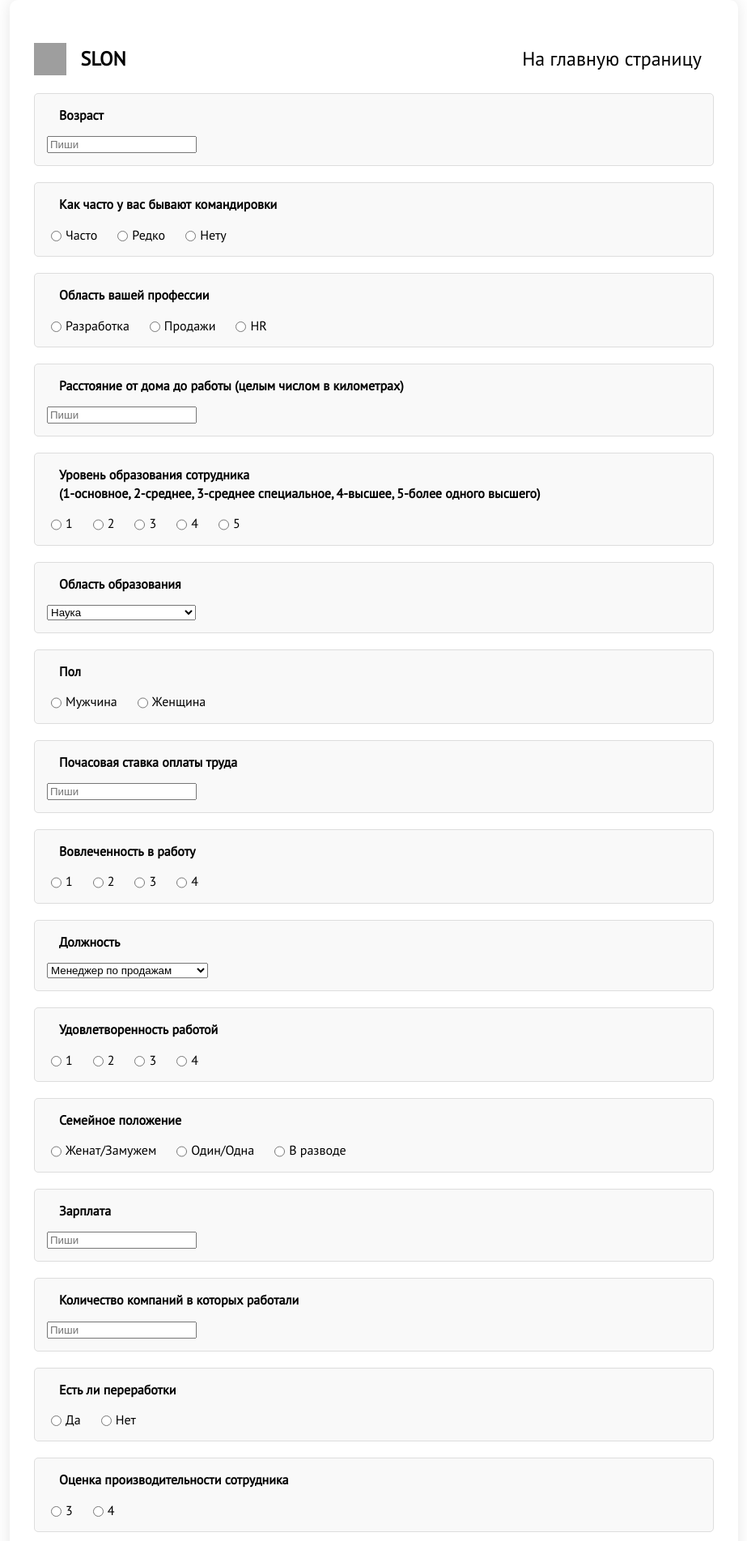
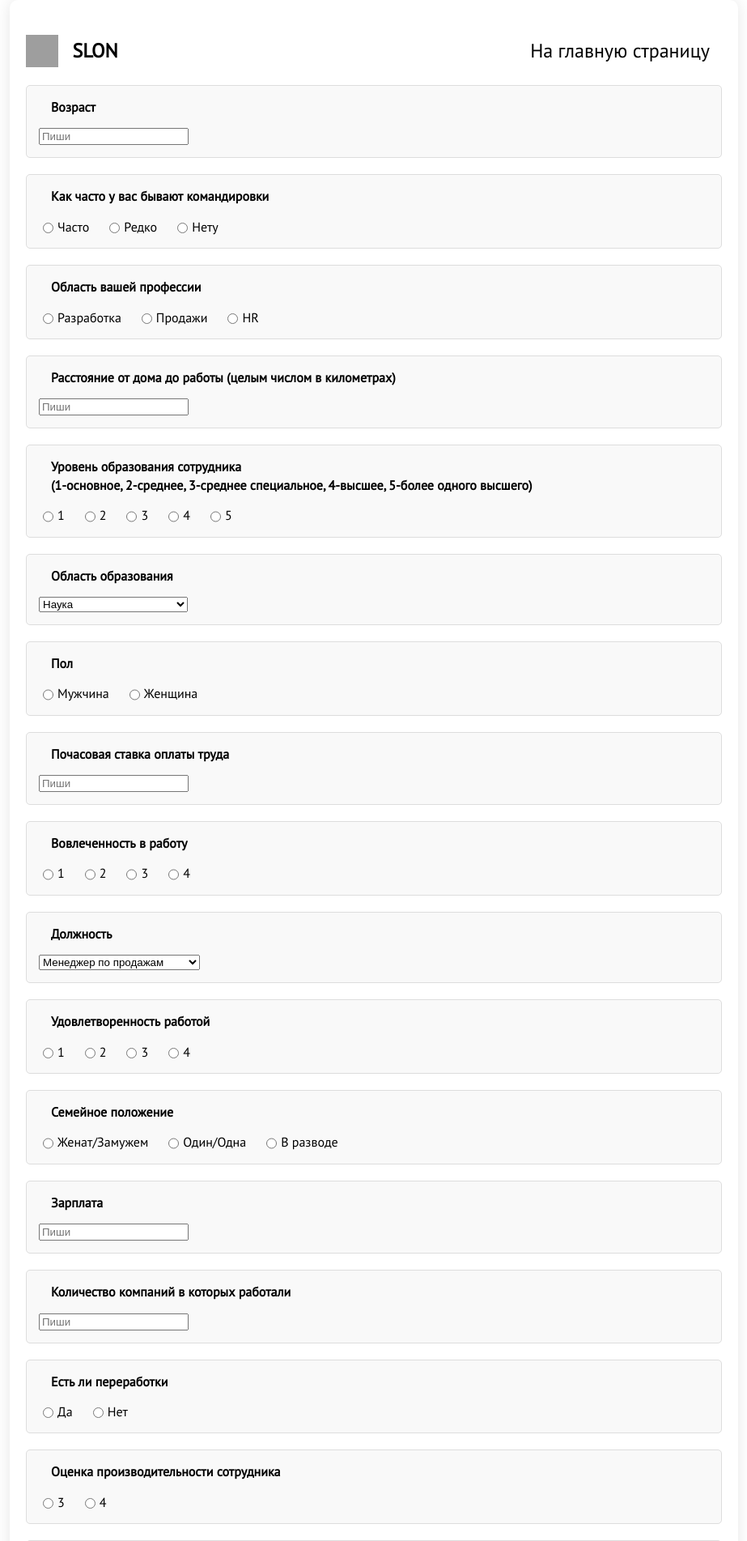
Before and after one commit to GeorgyNikolaev/Prediction-employee-burnout, a Flask app: page /form in a window 1280 px wide. Shown: the top 1903 px of the page at 81% size, without its empty margins (178-1101 px from the left). Run offline with Flask 3, Linux system fonts and the light colour scheme; parts of the project's set-up code (start-up, migrations or seed data) failed here and were passed over; grey boxes are pictures that could not be loaded.

Commit message:
Исправление багов

```diff
--- a/web/static/assets/css/style.css
+++ b/web/static/assets/css/style.css
@@ -1352,12 +1352,12 @@ body.show-nav .header{
 /*questions*/
 .form {
     background-color: #fff;
-    padding: 30px; /* Увеличили отступ */
+    padding: 20px; /* Увеличили отступ */
     border-radius: 10px;
     box-shadow: 0 0 20px rgba(0, 0, 0, 0.1); /* Усилили тень */
     text-align: center;
     max-width: 900px;
-    width: 90%;
+    width: 100%;
     margin: 0 auto;
     color: #000;
 }
--- a/web/templates/form.html
+++ b/web/templates/form.html
@@ -27,7 +27,7 @@
                </a>
 
 
-                <nav class="nav" id="nav">
+                <nav class="" id="nav">
                     <a class="nav__link nav__link__form" href="{{ url_for('index') }}">На главную страницу</a>
 
                 </nav>
```
